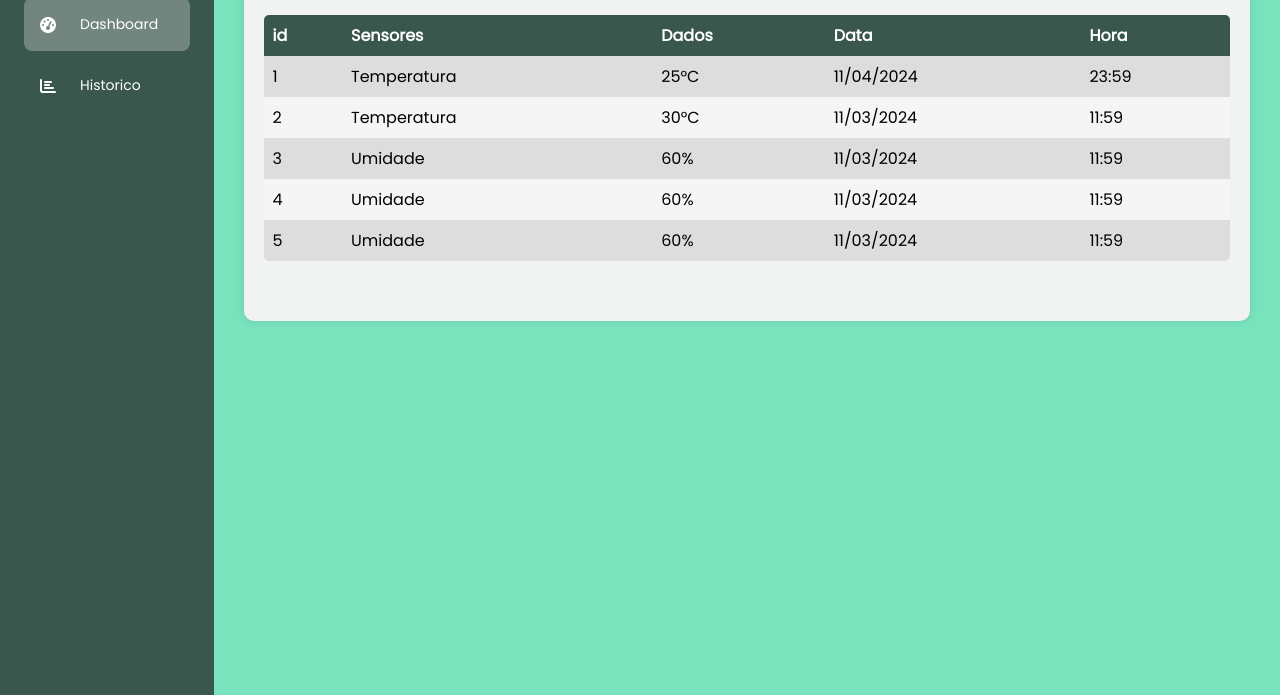
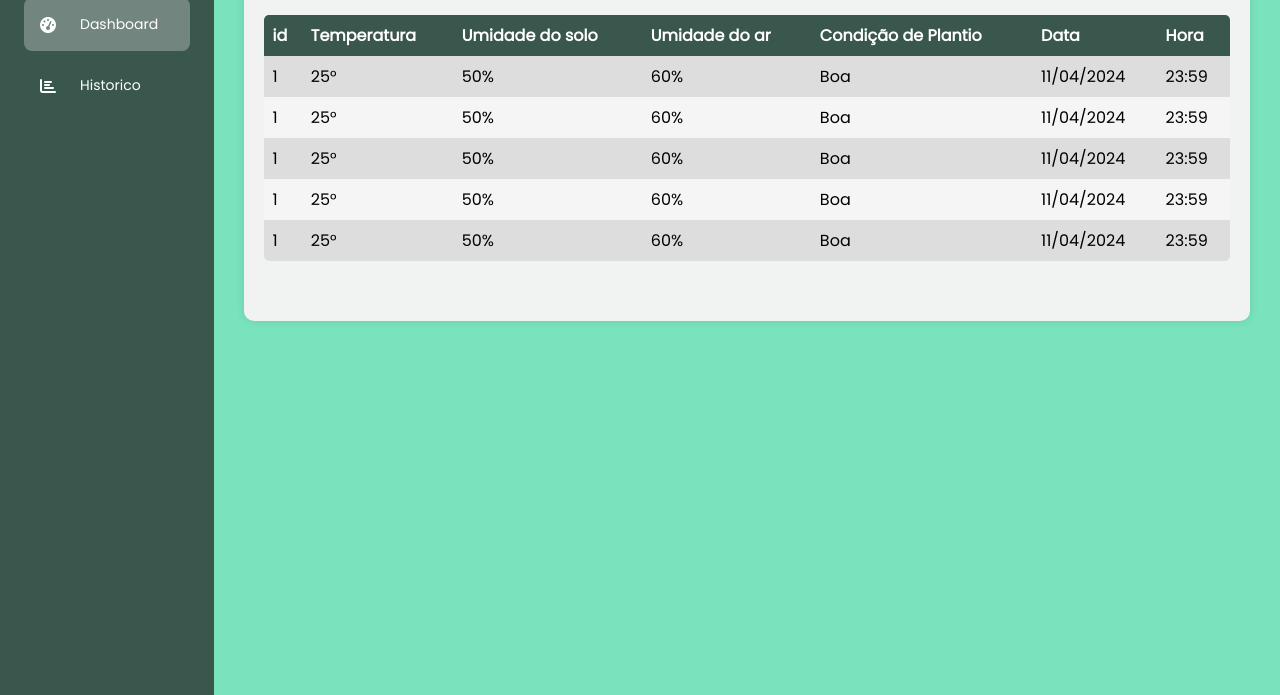
Before and after one commit to claudio-git-dev/tid3-projeto, a plain HTML site: page historico.html in a window 1280 px wide. Shown: the part 185-880 px from the top of the page. Drawn offline with Linux system fonts and the light colour scheme.

Commit message:
Modificado os dados da tabela histõrico

```diff
--- a/historico.html
+++ b/historico.html
@@ -54,46 +54,58 @@
                 <table>
                     <tr>
                         <th>id</th>
-                        <th>Sensores</th>
-                        <th>Dados</th>
+                        <th>Temperatura</th>
+                        <th>Umidade do solo</th>
+                        <th>Umidade do ar</th>
+                        <th>Condição de Plantio</th>
                         <th>Data</th>
                         <th>Hora</th>
                     </tr>
                     <tr>
                         <td>1</td>
-                        <td>Temperatura</td>
-                        <td>25°C</td>
+                        <td>25°</td>
+                        <td>50%</td>
+                        <td>60%</td>
+                        <td>Boa</td>
                         <td>11/04/2024</td>
                         <td>23:59</td>
                     </tr>
                     <tr>
-                        <td>2</td>
-                        <td>Temperatura</td>
-                        <td>30°C</td>
-                        <td>11/03/2024</td>
-                        <td>11:59</td>
+                        <td>1</td>
+                        <td>25°</td>
+                        <td>50%</td>
+                        <td>60%</td>
+                        <td>Boa</td>
+                        <td>11/04/2024</td>
+                        <td>23:59</td>
                     </tr>
 
                     <tr>
-                        <td>3</td>
-                        <td>Umidade</td>
+                        <td>1</td>
+                        <td>25°</td>
+                        <td>50%</td>
                         <td>60%</td>
-                        <td>11/03/2024</td>
-                        <td>11:59</td>
+                        <td>Boa</td>
+                        <td>11/04/2024</td>
+                        <td>23:59</td>
                     </tr>
                     <tr>
-                        <td>4</td>
-                        <td>Umidade</td>
+                        <td>1</td>
+                        <td>25°</td>
+                        <td>50%</td>
                         <td>60%</td>
-                        <td>11/03/2024</td>
-                        <td>11:59</td>
+                        <td>Boa</td>
+                        <td>11/04/2024</td>
+                        <td>23:59</td>
                     </tr>
                     <tr>
-                        <td>5</td>
-                        <td>Umidade</td>
+                        <td>1</td>
+                        <td>25°</td>
+                        <td>50%</td>
                         <td>60%</td>
-                        <td>11/03/2024</td>
-                        <td>11:59</td>
+                        <td>Boa</td>
+                        <td>11/04/2024</td>
+                        <td>23:59</td>
                     </tr>
                    </table>
             </div>
```
